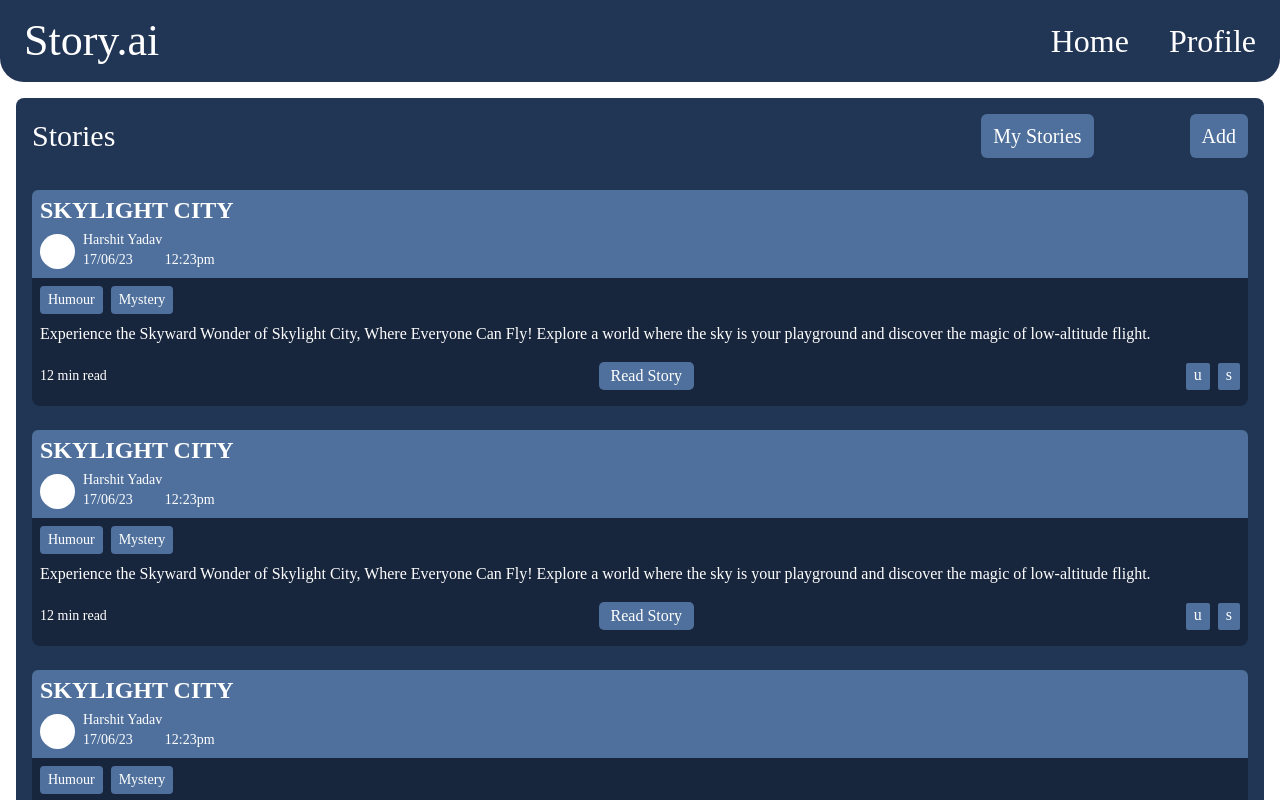
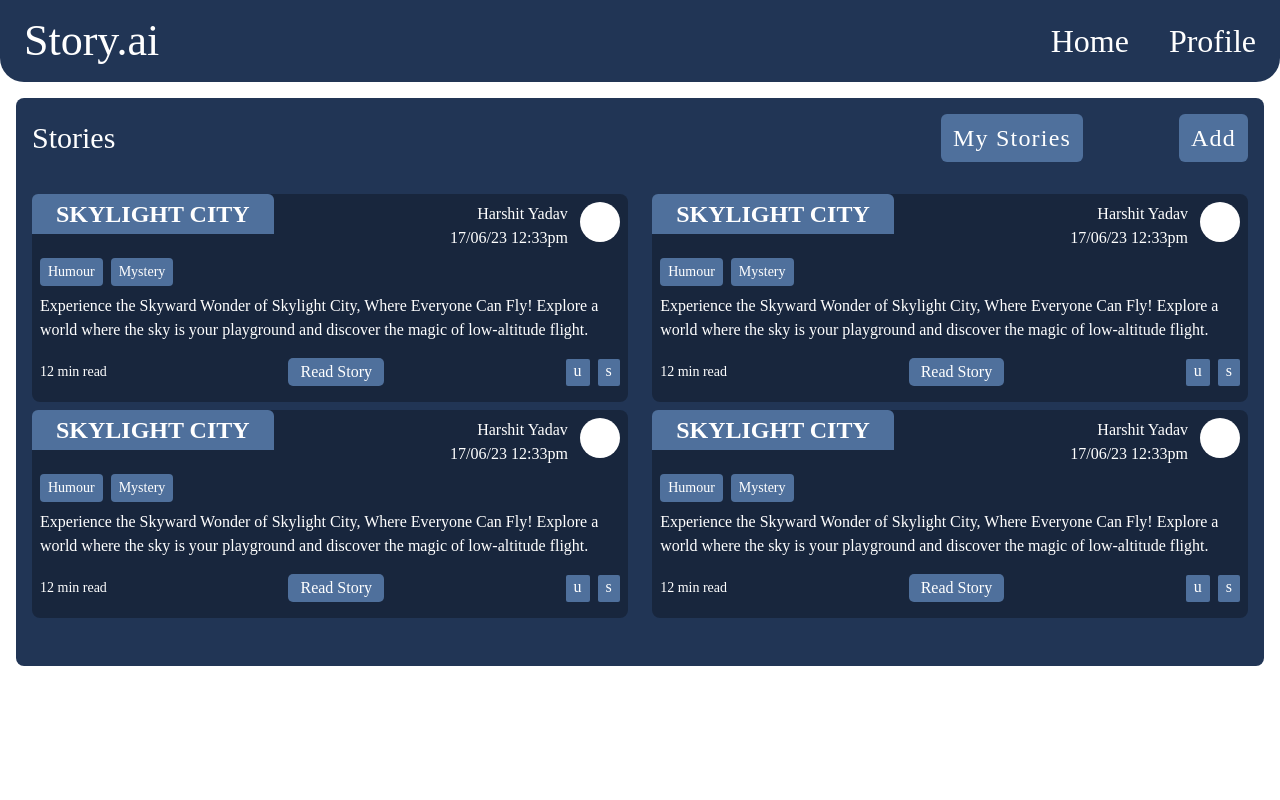
Before and after one commit to yadavhrsit/AI_Story_Generator, a React (Create React App) app in the folder frontend/: page /home/stories in a window 1280 px wide. Shown: the top 800 px of the page. Built offline with nearby package versions, Linux system fonts and the light colour scheme.

Commit message:
Story Card Design :Desktop,Tablet Done

```diff
--- a/frontend/src/components/story/StoryCard.jsx
+++ b/frontend/src/components/story/StoryCard.jsx
@@ -3,10 +3,11 @@ import { secondary } from '../../colors';
 
 function StoryCard() {
   return (
-    <div className='w-full pb-4 bg-[#00000048] font-[magra] rounded-lg'>
-        <div className={`bg-[${secondary}] px-2 pb-2 rounded-t-md`}>
+    <div className='w-full pb-4 bg-[#00000048] font-[magra] rounded-lg md:max-w-[49%]'>
+        <div className='md:flex md:justify-between md:w-full'>
+            <div className={`bg-[${secondary}] px-2 pb-2 rounded-t-md md:w-fit md:px-6 md:pb-0 md:h-fit`}>
                 <p className='py-1 text-2xl uppercase font-semibold'>skylight city</p>
-            <div className='flex gap-2'>
+                <div className='flex gap-2 md:hidden'>
                     <div className='rounded-full bg-white w-[35px] h-[35px] mt-1'/>
                     <div className='flex flex-col text-sm'>
                         <p>Harshit Yadav</p>
@@ -14,6 +15,19 @@ function StoryCard() {
                             <p>17/06/23</p>
                             <p>12:23pm</p>
                         </div>
+                    </div>
+                </div>
+            </div>
+            <div className='flex-col gap-1 hidden md:flex pt-2 pr-2'>
+                <div className='flex gap-3'>
+                    <div className='flex flex-col items-end'>
+                        <p>Harshit Yadav</p>
+                        <div className='flex gap-1'>
+                            <p>17/06/23</p>
+                            <p>12:33pm</p>
+                        </div>
+                    </div>
+                    <div className='rounded-full w-10 h-10 bg-white'/>
                 </div>
             </div>
         </div>
--- a/frontend/src/pages/StoriesPage.jsx
+++ b/frontend/src/pages/StoriesPage.jsx
@@ -7,12 +7,12 @@ function StoriesPage() {
     <div className={`w-full min-h-full p-4 rounded-lg bg-[${primary}]`}>
       <div className='flex justify-between items-center'>
           <p className='text-[26px] sm:text-3xl'>Stories</p>
-        <div className='flex gap-2 sm:gap-6 md:gap-24 sm:text-lg md:text-xl'>
+        <div className='flex gap-2 sm:gap-6 md:gap-24 sm:text-lg md:text-2xl md:tracking-wider'>
           <p className={`py-2 px-3 bg-[${secondary}] rounded-md`}><Link to={'/home/mystories'}>My Stories</Link></p>
           <button className={`py-2 px-3 bg-[${secondary}] rounded-md`}>Add</button>
         </div>
       </div>
-        <div className='flex gap-6 flex-wrap py-8'>
+        <div className='flex gap-2 flex-wrap py-8 justify-between'>
           <StoryCard></StoryCard>
           <StoryCard></StoryCard>
           <StoryCard></StoryCard>
```
Lines whose indentation alone changed are shown as unchanged.
